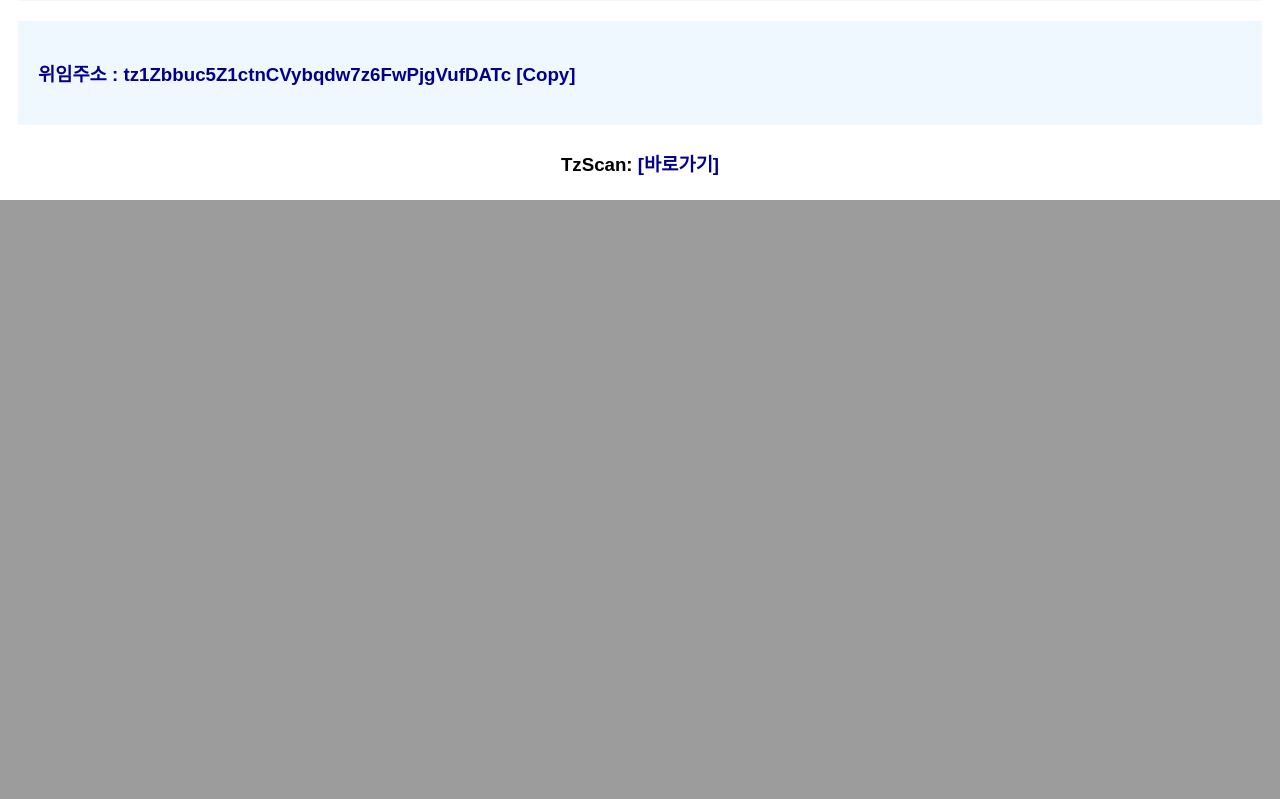
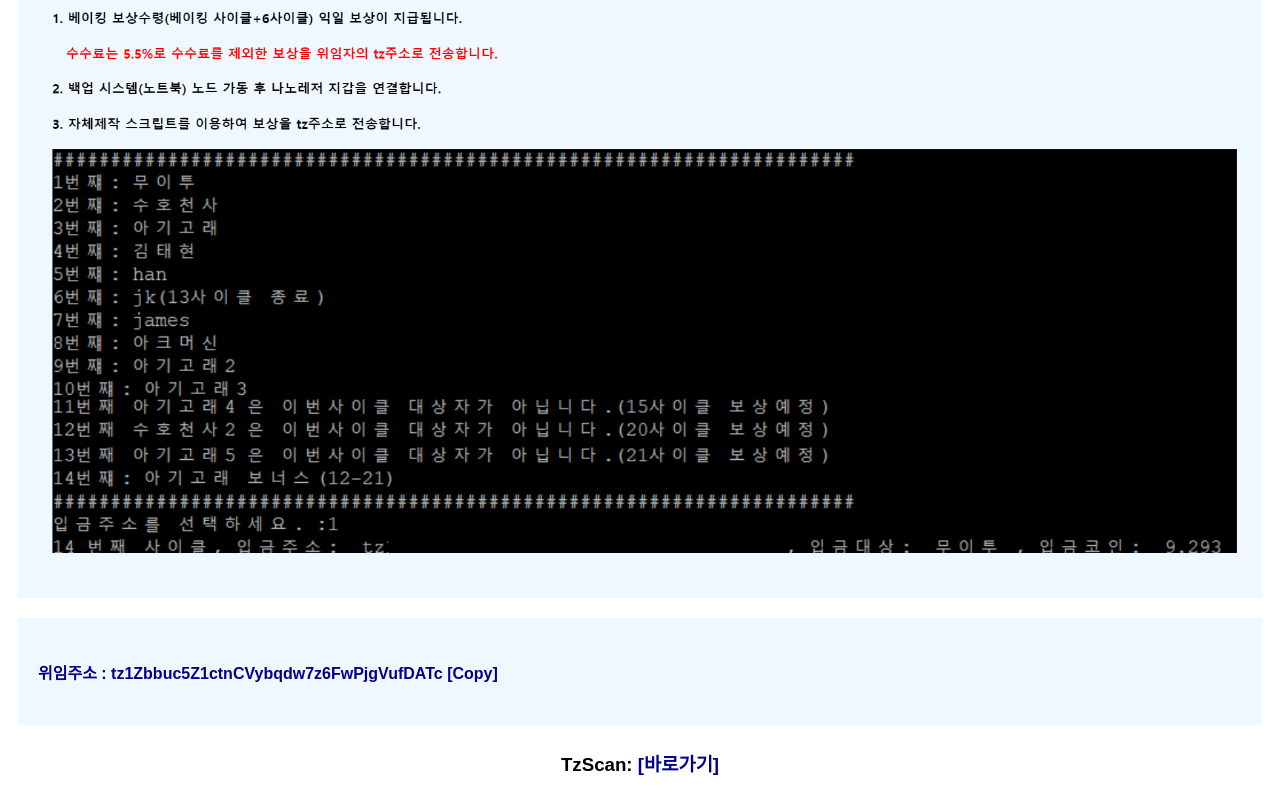
Before and after one commit to coinyawong/nero, a Flask app: page /notice in a window 1280 px wide. Shown: the part 1156-1955 px from the top of the page. Before the commit the page ends 1356 px from the top, so only its background shows below. Run offline with Flask 2, Linux system fonts and the light colour scheme.

Commit message:
Update notice.html

```diff
--- a/src/templates/notice.html
+++ b/src/templates/notice.html
@@ -4,10 +4,10 @@
 <div class="row" style="align:center;">
   <div class="con" >
     <div class="card">
-      <h4><img src="../static/img/notice.png" style="width:100%;"/></h4>
+      <h4><img src="../static/img/notice2.png" style="width:100%;"/></h4>
     </div>
     <div class="card" >
-    <h3> <font color="#00008B">위임주소 : tz1Zbbuc5Z1ctnCVybqdw7z6FwPjgVufDATc </font><a onClick="javascript:copy('tz1Zbbuc5Z1ctnCVybqdw7z6FwPjgVufDATc');">[Copy]</a></h3>
+    <h4> <font color="#00008B">위임주소 : tz1Zbbuc5Z1ctnCVybqdw7z6FwPjgVufDATc </font><a onClick="javascript:copy('tz1Zbbuc5Z1ctnCVybqdw7z6FwPjgVufDATc');">[Copy]</a></h4>
     </div>
 <div>
 {% endblock %}
```
